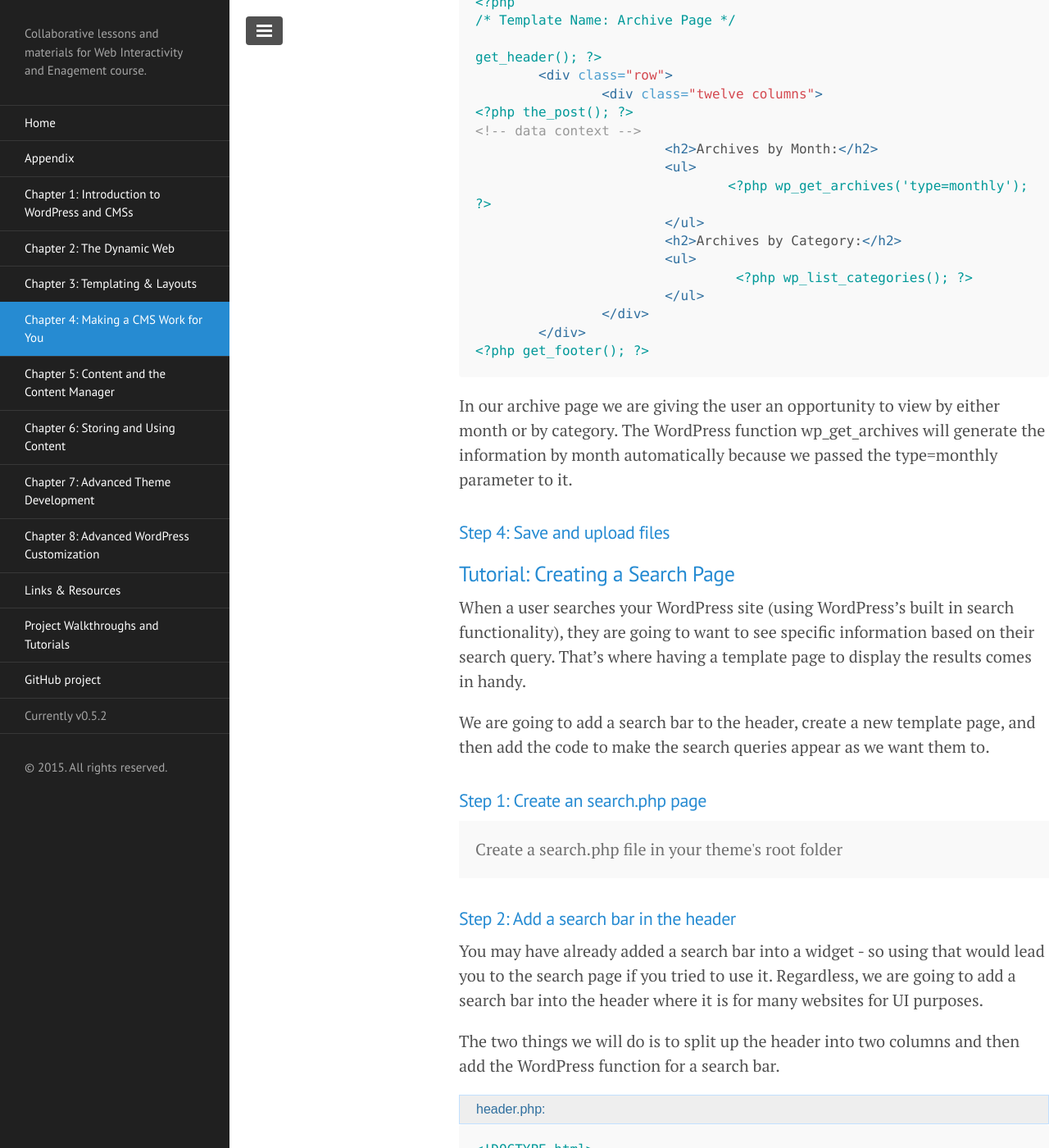
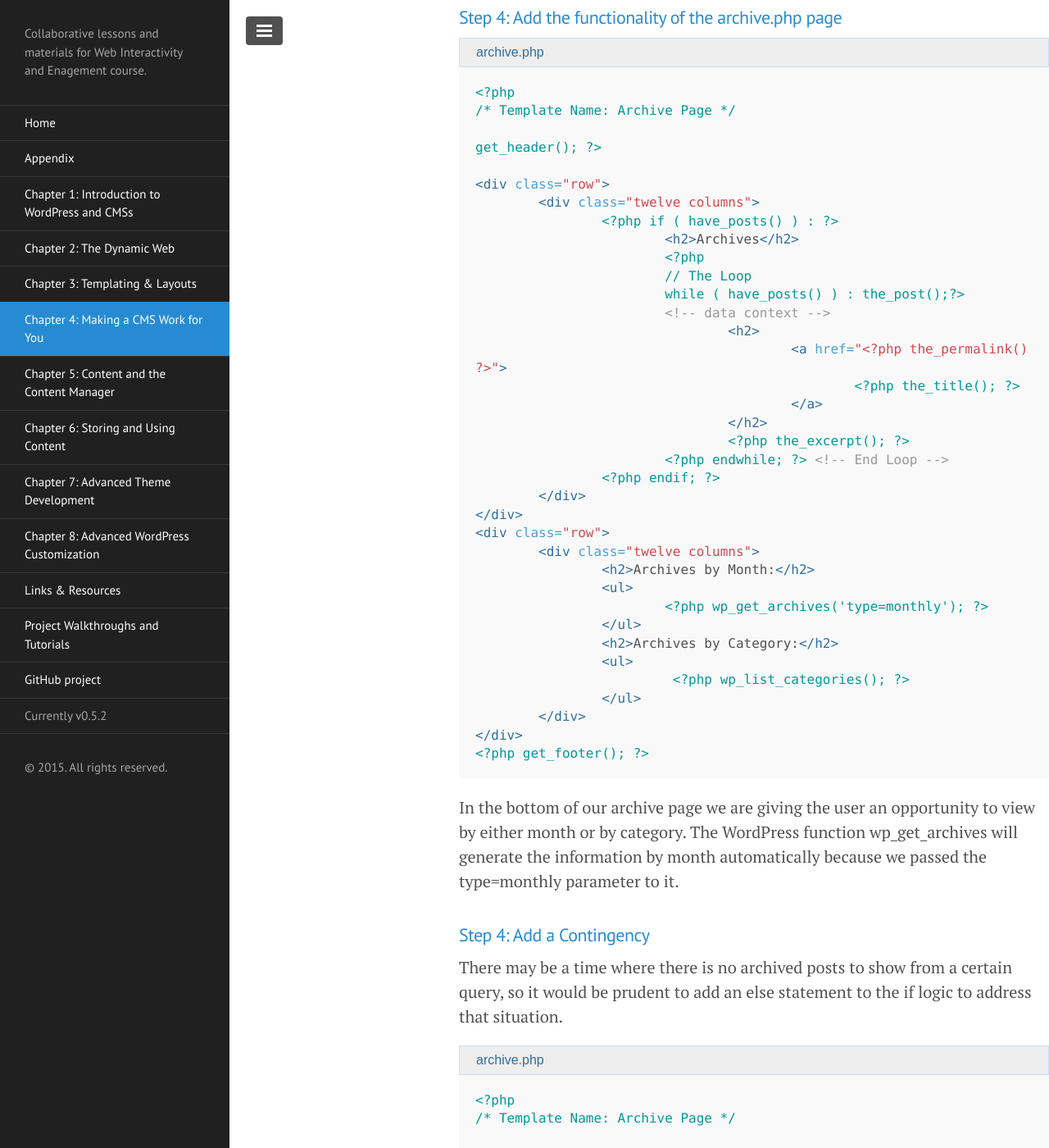
Before and after one commit to ahaywood/Web-Interactivity-and-Engagement, a Jekyll site: the page built from chapter-4/index.md, in a window 1280 px wide and 1400 px high, scrolled down 11796 px. Shown: the whole window at 82% size. Built offline with Jekyll 4.4.1, drawn with Linux system fonts in a browser that asks for light colours; Markdown is read by kramdown in place of the engine named in the settings; some of the changed text lies outside the part shown.

Commit message:
Fixed the Archives tutorial

````diff
--- a/chapter-4/index.md
+++ b/chapter-4/index.md
@@ -348,6 +348,8 @@ More information about creating an archive page can be found on the codex here:
 
 ##### Step 2: Create the shell of the archive.php page
 
+We are going to include much of the same code we used before to set the data context and to make sure we are loading the exact elements we want for the archive.
+
 <p class="file-name">archive.php</p>
 ```html
 <?php
@@ -363,7 +365,7 @@ get_header(); ?>
 <?php get_footer(); ?>
 ```
 
-##### Step 3: Add the functionality of the archive.php page
+##### Step 4: Add the functionality of the archive.php page
 
 <p class="file-name">archive.php</p>
 ```html
@@ -371,26 +373,77 @@ get_header(); ?>
 /* Template Name: Archive Page */
 
 get_header(); ?>
-	<div class="row">
-		<div class="twelve columns">
-<?php the_post(); ?>
-<!-- data context -->
-			<h2>Archives by Month:</h2>
-			<ul>
-				<?php wp_get_archives('type=monthly'); ?>
-			</ul>
-			<h2>Archives by Category:</h2>
-			<ul>
-				 <?php wp_list_categories(); ?>
-			</ul>
-		</div>
+
+<div class="row">
+	<div class="twelve columns">
+		<?php if ( have_posts() ) : ?>
+			<h2>Archives</h2>
+			<?php
+			// The Loop
+			while ( have_posts() ) : the_post();?>
+			<!-- data context -->
+				<h2>
+					<a href="<?php the_permalink() ?>">
+						<?php the_title(); ?>
+					</a>
+				</h2>
+				<?php the_excerpt(); ?>
+			<?php endwhile; ?> <!-- End Loop -->
+		<?php endif; ?>
 	</div>
+</div>
+<div class="row">
+	<div class="twelve columns">
+		<h2>Archives by Month:</h2>
+		<ul>
+			<?php wp_get_archives('type=monthly'); ?>
+		</ul>
+		<h2>Archives by Category:</h2>
+		<ul>
+			 <?php wp_list_categories(); ?>
+		</ul>
+	</div>
+</div>
 <?php get_footer(); ?>
 ```
 
-In our archive page we are giving the user an opportunity to view by either month or by category. The WordPress function wp_get_archives will generate the information by month automatically because we passed the type=monthly parameter to it.
+In the bottom of our archive page we are giving the user an opportunity to view by either month or by category. The WordPress function wp_get_archives will generate the information by month automatically because we passed the type=monthly parameter to it.
 
-##### Step 4: Save and upload files
+
+##### Step 4: Add a Contingency
+
+There may be a time where there is no archived posts to show from a certain query, so it would be prudent to add an else statement to the if logic to address that situation.
+<p class="file-name">archive.php</p>
+```html
+<?php
+/* Template Name: Archive Page */
+
+get_header(); ?>
+
+<div class="row">
+	<div class="twelve columns">
+		<?php if ( have_posts() ) : ?>
+			<h2>Archives</h2>
+			<?php
+			// The Loop
+			while ( have_posts() ) : the_post();?>
+			<!-- data context -->
+				<h2>
+					<a href="<?php the_permalink() ?>">
+						<?php the_title(); ?>
+					</a>
+				</h2>
+				<?php the_excerpt(); ?>
+			<?php endwhile; ?> <!-- End Loop -->
+		<?php else: ?>
+			<p>Sorry, no posts matched your criteria.</p>
+		<?php endif; ?>
+	</div>
+</div>
+
+
+```
+##### Step 5: Save and upload files
 
 #### Tutorial: Creating a Search Page
 
````
Also changed, not shown: Gemfile.lock.
